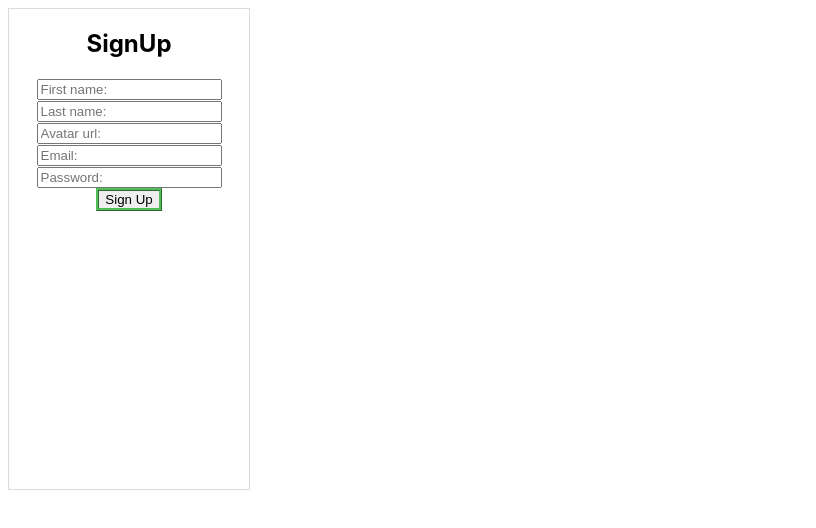
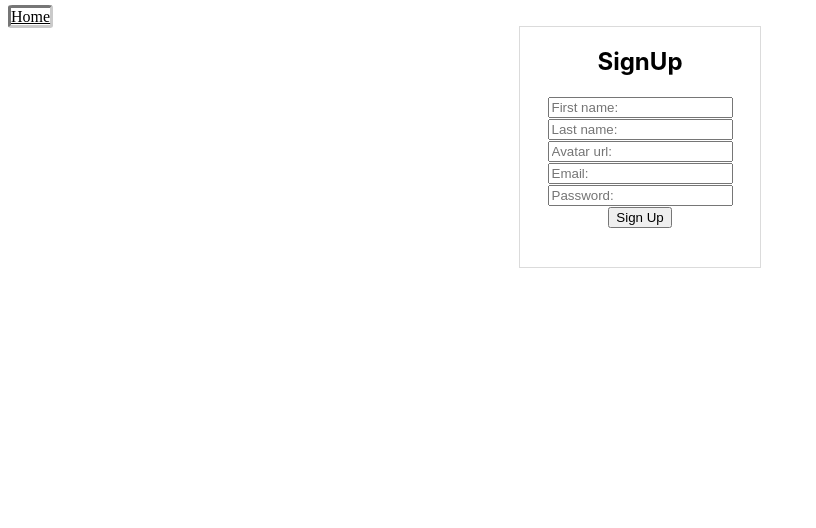
Before and after one commit to dalilayla/site, a plain HTML site: page frontend/SignUp.html in a window 1280 px wide. Shown: the whole page, without its empty margins (0-816 px from the left). Drawn offline with nearby package versions, Linux system fonts and the light colour scheme; no server answers.

Commit message:
edit styles

```diff
--- a/frontend/SignUp.html
+++ b/frontend/SignUp.html
@@ -10,6 +10,8 @@
     <title>Sign Up</title>
 </head>
 <body>
+    <a href="index.html">Home</a>
+
     <div class="SignUp">
         <h2>SignUp</h2>
         <input type="text" id="first_n" placeholder="First name:"><br>
--- a/frontend/style.css
+++ b/frontend/style.css
@@ -4,28 +4,30 @@
     background-color:rgb(132, 174, 72);
     border-radius: 10%;
     margin: auto;
+    margin-top: 3px;
     margin-right: 5px;
     height: 23rem;
     width: 15rem;
     float:left;
 }
 .SignUp{
-    height: 30rem;
+    height: 15rem;
     width: 15rem;
+    margin: auto;
     text-align: center;
     border:solid 1px rgb(219, 219, 219);
-    float:left;
-    margin-right: 10px;
     font-family: -apple-system, BlinkMacSystemFont, 'Segoe UI', Roboto, Oxygen, Ubuntu, Cantarell, 'Open Sans', 'Helvetica Neue', sans-serif;
 }
 .mytext{
     font-family: -apple-system, BlinkMacSystemFont, 'Segoe UI', Roboto, Oxygen, Ubuntu, Cantarell, 'Open Sans', 'Helvetica Neue', sans-serif;
     font-size: medium;
 }
-#butt{
-    border: ridge rgb(83, 189, 90);
-
+a{
+    color: rgb(1,1,1);
+    border: rgb(202, 202, 202) inset;
+    border-radius: 10%;
 }
-#butt:hover{
-    color: rgb(68, 150, 74);
+a:hover{
+    color: rgb(53, 52, 52);
+    font-style: italic;
 }
```
Also changed, not shown: 1 other file.
